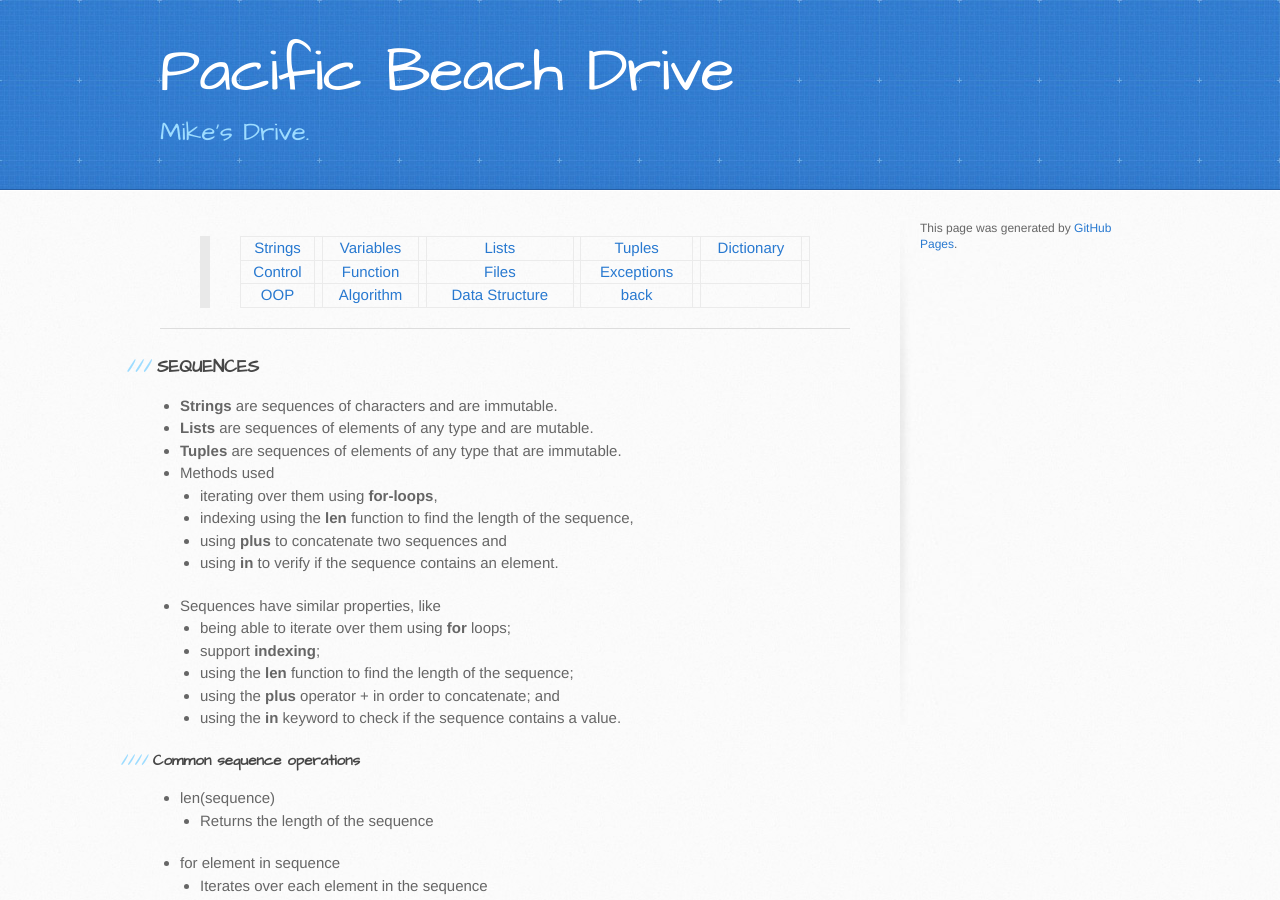
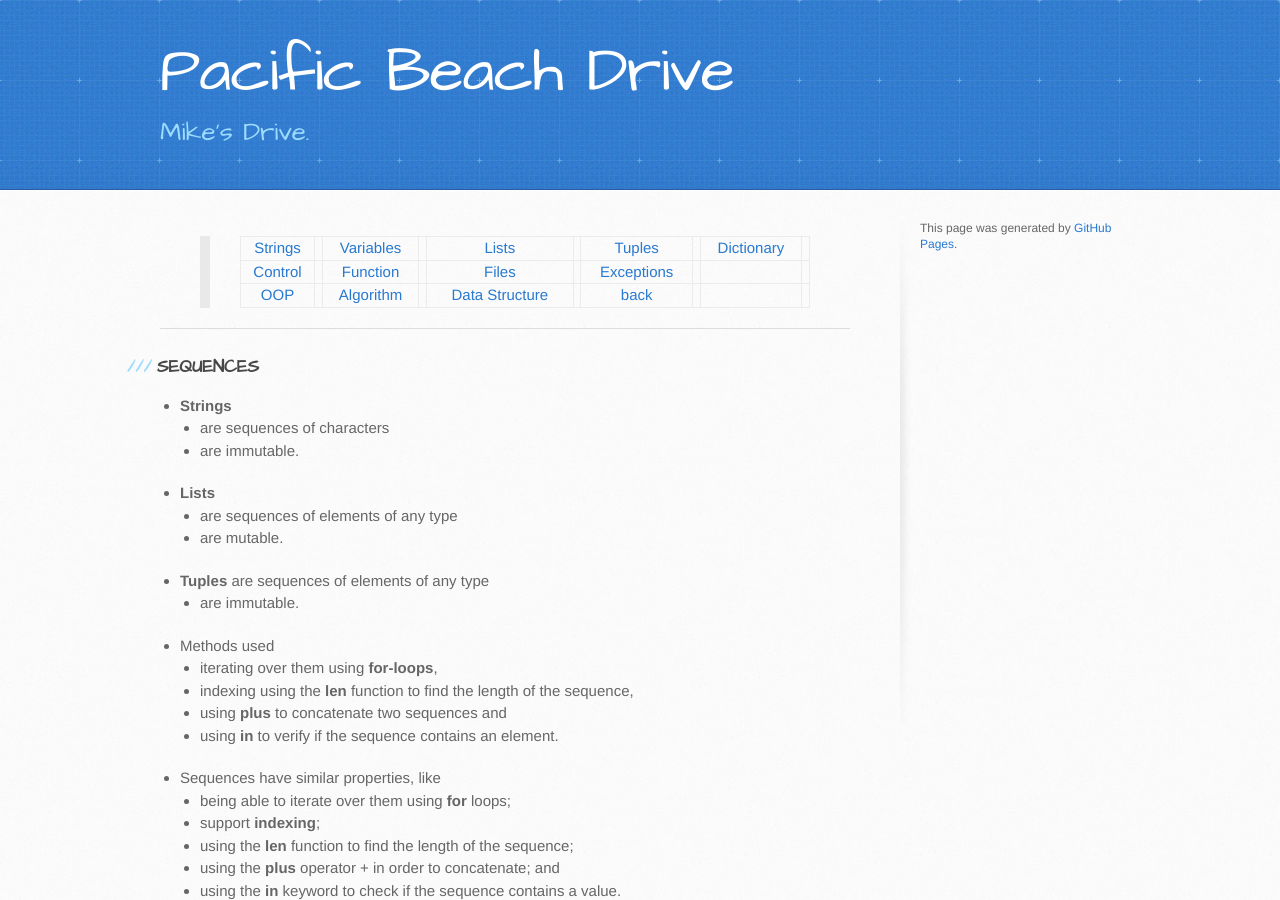
Before and after one commit to trumpfheller/trumpfheller.github.io, a Jekyll site: the page built from python/lists.md, in a window 1280 px wide and 900 px high. Built offline with Jekyll 4.4.1, drawn with Linux system fonts in a browser that asks for light colours.

Commit message:
Update lists.md

```diff
--- a/python/lists.md
+++ b/python/lists.md
@@ -8,9 +8,15 @@ layout: default
 
 ***
 ### SEQUENCES
-- **Strings** are sequences of characters and are immutable.
-- **Lists** are sequences of elements of any type and are mutable.
-- **Tuples** are sequences of elements of any type that are immutable.
+- **Strings**
+	- are sequences of characters
+	- are immutable.
+- **Lists**
+	- are sequences of elements of any type
+	- are mutable.
+- **Tuples** are sequences of elements of any type
+	- are immutable.
+
 - Methods used
     - iterating over them using **for-loops**,
     - indexing using the **len** function to find the length of the sequence,
```
